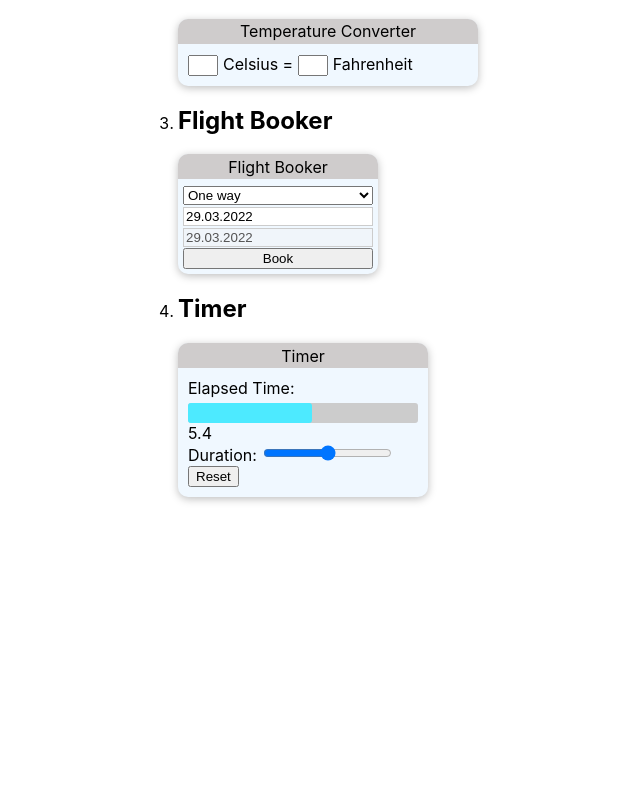
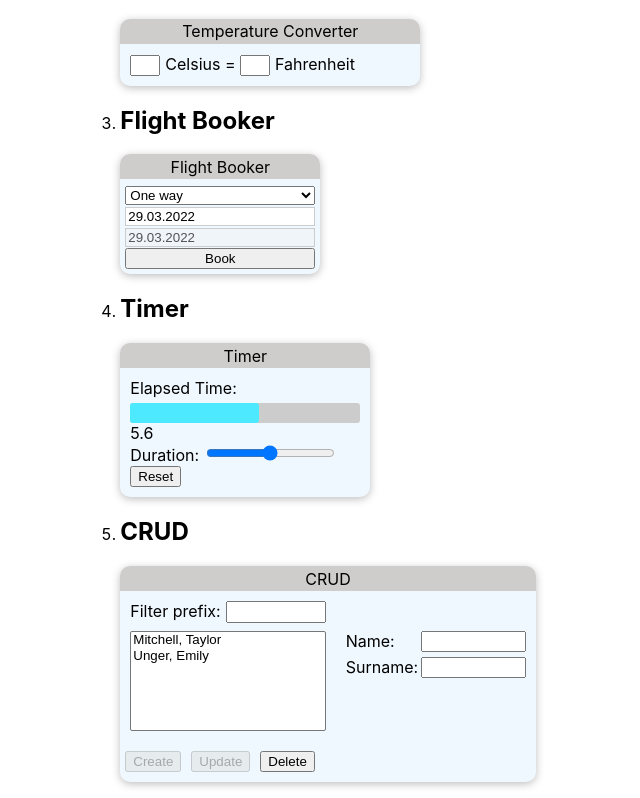
Before and after one commit to taylormitchell/7guis, a React (Create React App) app: page / in a window 1280 px wide. Shown: the part 313-1111 px from the top of the page, without its empty margins (332-972 px from the left). Before the commit the page ends 826 px from the top, so only its background shows below. Built offline with nearby package versions, Linux system fonts and the light colour scheme.

Commit message:
Add CRUD

```diff
--- a/src/App.css
+++ b/src/App.css
@@ -1,3 +1,6 @@
+* {
+  box-sizing: border-box;
+}
 
 .App {
   display: flex;
@@ -9,3 +12,60 @@
 .App-header {
   font-size: 2rem;
 }
+
+.main {
+  width: 200px;
+}
+
+.flex-container {
+  display: flex;
+  padding: 10px;
+  border: 1px solid black;
+}
+
+.flex-container input {
+  flex: 1 1 auto;
+  width: 50px;
+}
+
+.flex-container div {
+  flex: 1 1 auto;
+  width: 50px;
+  height: 50px;
+  background-color: blue;
+}
+
+
+.list {
+  display: flex;
+  width: 200px;
+  height: 40px;
+  border: 1px solid black;
+  padding: 5px;
+}
+
+.list input {
+  height: 21.5px;
+  flex: 1 1 0;
+  width: 50px;
+  min-width: 0;
+}
+
+.test {
+  margin-top: 100px;
+  display: flex;
+  border: 1px solid black;
+  width: 300px;
+}
+
+.test div {
+  border: 1px solid red;
+  margin: 5px;
+  flex: 1 1 auto;
+}
+
+
+.minblue {
+  background-color: rgb(75, 213, 255);
+  width: 300px;
+}
--- a/src/App.js
+++ b/src/App.js
@@ -3,6 +3,7 @@ import Counter from './components/Counter/Counter';
 import FlightBooker from './components/FlightBooker/FlightBooker';
 import TemperatureConverter from './components/TemperatureConverter/TemperatureConverter';
 import Timer from './components/Timer/Timer';
+import CRUD from './components/CRUD/CRUD';
 
 function App() {
   return (
@@ -26,8 +27,14 @@ function App() {
           <h2>Timer</h2>
           <Timer />
         </li>
+        <li>
+          <h2>CRUD</h2>
+          <CRUD />
+        </li>
+
       </ol>
     </div>
+
   );
 }
 
--- /dev/null
+++ b/src/components/CRUD/CRUD.js
@@ -0,0 +1,87 @@
+import { useState } from "react";
+import Window from "../Window/Window";
+import Form from "./Form";
+import List from "./List";
+import classes from "./CRUD.module.css";
+
+const CRUD = (props) => {
+  const [selectedKey, setSelectedKey] = useState(0);
+
+  const [nameField, setNameField] = useState("");
+  const [surnameField, setSurnameField] = useState("");
+
+  const [people, setPeople] = useState({
+    0: { key: "0", name: "Taylor", surname: "Mitchell" },
+    1: { key: "1", name: "Emily", surname: "Unger" },
+  });
+
+  const selectHandler = (event) => {
+    const key = event.target.value;
+    setSelectedKey(key);
+    const selection = people[key];
+    setNameField(selection.name);
+    setSurnameField(selection.surname);
+  };
+
+  const createHandler = () => {
+    const key = Math.random().toString();
+    const person = { key: key, name: nameField, surname: surnameField };
+    setPeople((prevState) => {
+      const newState = { ...prevState };
+      newState[key] = person;
+      return newState;
+    });
+  };
+
+  const updateHandler = () => {
+    setPeople((prevPeople) => {
+      let newRecord = { ...prevPeople[selectedKey] };
+      newRecord["name"] = nameField;
+      newRecord["surname"] = surnameField;
+      let newPeople = { ...prevPeople };
+      newPeople[selectedKey] = newRecord;
+      return newPeople;
+    });
+  };
+
+  const deleteHandler = () => {
+    setPeople((prevPeople) => {
+      let newPeople = { ...prevPeople };
+      delete newPeople[selectedKey];
+      return newPeople;
+    });
+    setNameField("");
+    setSurnameField("");
+  };
+
+  const invalidState = nameField === "" || surnameField === "";
+
+  return (
+    <Window title="CRUD">
+      <section className={classes["main"]}>
+        <div className={classes["left"]}>
+          <List people={people} onChange={selectHandler} selection={selectedKey} />
+        </div>
+        <div className={classes["right"]}>
+          <Form
+            nameField={nameField}
+            surnameField={surnameField}
+            onChangeNameField={(e) => setNameField(e.target.value)}
+            onChangeSurnameField={(e) => setSurnameField(e.target.value)}
+          />
+        </div>
+      </section>
+      <section className={classes["buttons"]}>
+        <button disabled={invalidState} onClick={createHandler}>
+          Create
+        </button>
+        <button disabled={invalidState} onClick={updateHandler}>
+          Update
+        </button>
+        <button onClick={deleteHandler}>Delete</button>
+      </section>
+    </Window>
+  );
+};
+
+export default CRUD;
--- /dev/null
+++ b/src/components/CRUD/CRUD.module.css
@@ -0,0 +1,23 @@
+
+.main {
+    display: flex;
+    width: 400px;
+    height: 150px;
+    min-width: max-content;
+    min-height: 100px;
+}
+
+.left {
+    flex: 1 1 auto;
+    padding: 10px;
+}
+
+.right {
+    flex: 0 0 auto;
+    width: 200px;
+    padding: 10px;
+}
+
+.buttons button {
+    margin: 10px 5px;
+}
--- /dev/null
+++ b/src/components/CRUD/Form.js
@@ -0,0 +1,28 @@
+import style from './Form.module.css'
+
+const Form = (props) => {
+  return (
+    <form className={style["entry"]}>
+      <div>
+        <label htmlFor="name">Name:</label>
+        <input
+          id="name"
+          type="text"
+          value={props.nameField}
+          onChange={props.onChangeNameField}
+        ></input>
+      </div>
+      <div>
+        <label htmlFor="surname">Surname:</label>
+        <input
+          id="surname"
+          type="text"
+          value={props.surnameField}
+          onChange={props.onChangeSurnameField}
+        ></input>
+      </div>
+    </form>
+  );
+};
+
+export default Form;
--- /dev/null
+++ b/src/components/CRUD/Form.module.css
@@ -0,0 +1,22 @@
+
+.entry {
+    min-height: 100px;
+    margin-top: 30px;
+}
+
+.entry div {
+    display: flex;
+    margin-bottom: 5px;
+}
+
+.entry label {
+    flex: 0 0 auto;
+    display: inline-block;
+    width: 75px;
+}
+
+.entry input {
+    flex: 1 1 auto;
+    width: 100px;
+    min-width: 75px
+}
--- /dev/null
+++ b/src/components/CRUD/List.js
@@ -0,0 +1,27 @@
+import { Fragment, useState } from "react";
+import style from './List.module.css'
+
+const List = (props) => {
+  const [filter, setFilter] = useState("");
+  const filterHandler = (event) => {
+    setFilter(event.target.value);
+  };
+
+  return (
+    <div className={style["list-view"]}>
+      <form>
+        <label htmlFor="filter">Filter prefix:</label>
+        <input id="filter" type="text" onChange={filterHandler}></input>
+      </form>
+      <select multiple onChange={props.onChange} selection={props.selection}>
+        {Object.entries(props.people)
+          .filter(([k, p]) => p.surname.startsWith(filter))
+          .map(([k, p]) => (
+            <option value={p.key} key={p.key}>{`${p.surname}, ${p.name}`}</option>
+          ))}
+      </select>
+    </div>
+  );
+};
+
+export default List;
--- /dev/null
+++ b/src/components/CRUD/List.module.css
@@ -0,0 +1,27 @@
+.list-view {
+    display: flex;
+    flex-direction: column;
+    height: 100%;
+}
+
+.list-view select {
+    flex: 1 1 auto;
+    width: 100%;
+}
+
+.list-view form {
+    flex: 0 0 auto;
+    display: flex;
+    height: 30px;
+}
+.list-view form label {
+    width: max-content;
+    padding-right: 5px;
+}
+
+.list-view form input {
+    flex: 0 1 auto;
+    width: 100px;
+    height: 21.5px;
+    min-width: 50px;
+}
```
